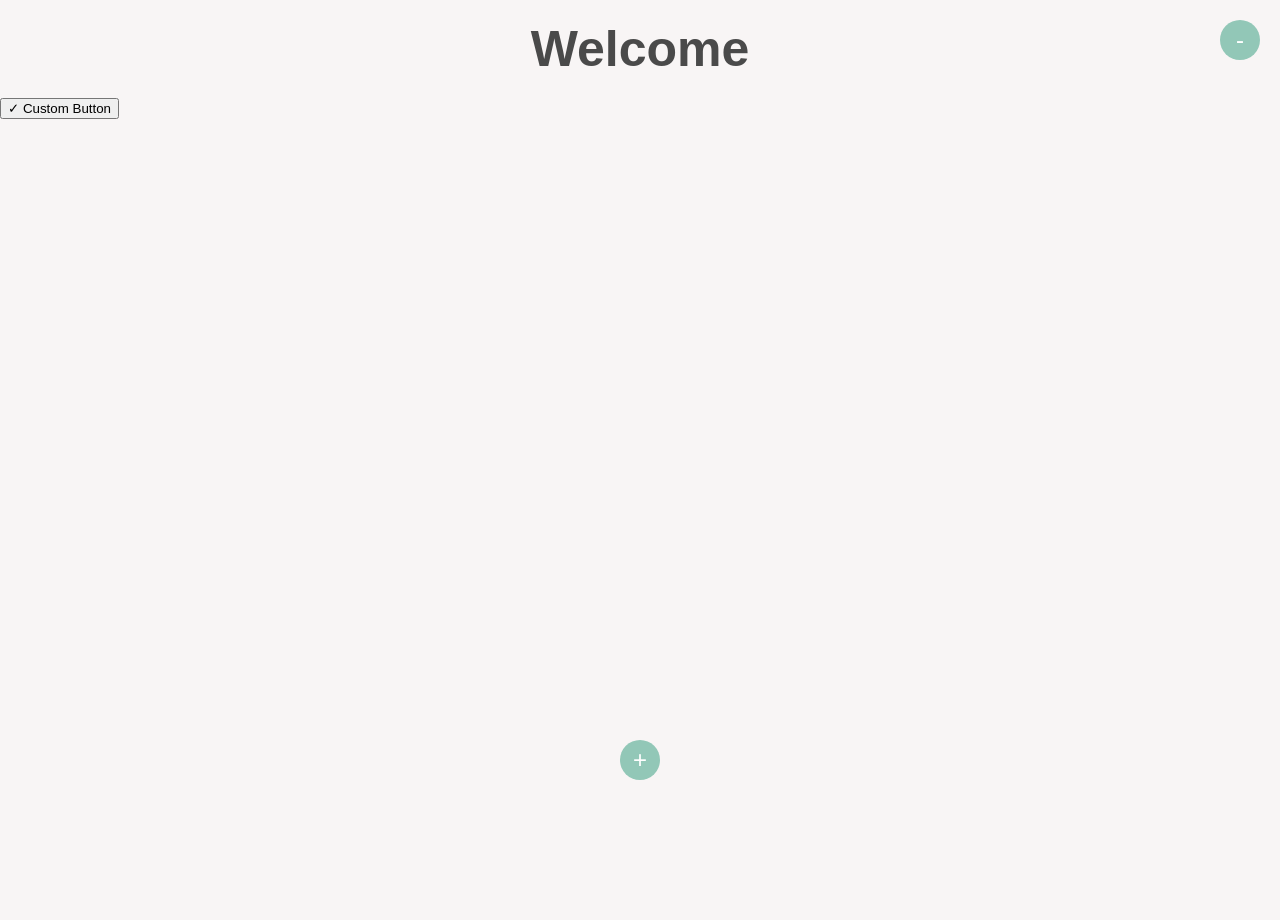
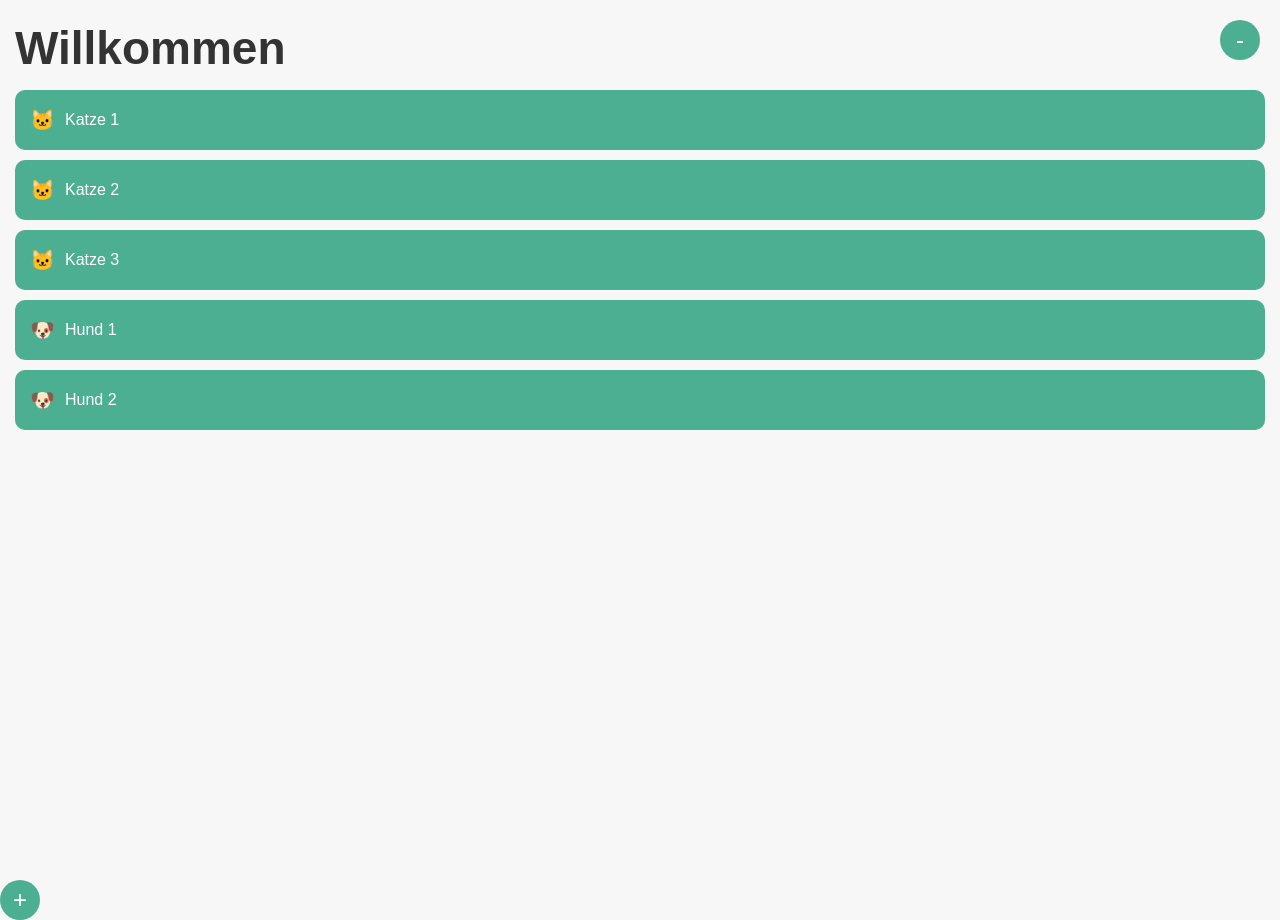
Before and after one commit to jakemoes/Pet-Tracker, a plain HTML site: page PWA/welcome.html in a window 1280 px wide. Before the commit the page ends 800 px from the top, so only its background shows below. Drawn offline with Linux system fonts and the light colour scheme.

Commit message:
add welcome html and css

```diff
--- a/PWA/welcome.css
+++ b/PWA/welcome.css
@@ -1,48 +1,93 @@
 body {
+    font-family: Arial, sans-serif;
+    background-color: #f7f7f7;
     margin: 0;
-    font-family: Arial, sans-serif;
-    background-color: #f8f5f5;
+    padding: 0;
     display: flex;
     justify-content: center;
     align-items: center;
+    flex-direction: column;
     height: 100vh;
 }
 
 .container {
+    text-align: center;
     width: 100%;
-    height: 100%;
-    position: relative;
-    background-color: #f8f5f5;
 }
 
 h1 {
-    text-align: center;
-    margin: 20px;
-    color: #4a4a4a;
-    font-size: 50px;
+    padding-left: 15px;
+    font-size: 46px;
+    text-align: left;
+    margin-bottom: 65px;
+    color: #333;
+    position: relative; /* Setzt das Element relativ zum normalen Layout */
+    top: 50px; /* Verschiebt das Element nach unten */
 }
 
-.button {
+.button-list {
+    display: flex; /* Flexbox aktivieren */
+    flex-direction: column; /* Buttons vertikal anordnen */
+    gap: 10px; /* Abstand zwischen den Buttons */
+    margin: 0 15px; /* Abstand zu allen Seiten */
+    width: calc(100% - 30px); /* Volle Breite minus 30px (15px links und rechts) */
+    height: calc(100vh - 30px); /* Höhe der Seite minus 30px für den Abstand oben und unten */
+}
+
+.item {
+    flex: 1; /* Alle Buttons gleich groß machen */
+    max-height: 60px; /* Optional: Maximale Höhe für Buttons festlegen */
+    display: flex;
+    align-items: center; /* Zentriert den Inhalt vertikal */
+    justify-content: start; /* Zentriert den Text horizontal */
+    background-color: #4caf91;
+    color: white;
+    border: none;
+    border-radius: 10px;
+    padding: 10px 15px;
+    font-size: 16px;
+    cursor: pointer;
+    text-align: left;
+    gap: 10px;
+}
+
+.icon {
+    font-size: 20px;
+}
+
+.add-button {
+    position: absolute;
+    margin-top: 20px;
+    background-color: #4caf91;
+    color: white;
+    border: none;
+    border-radius: 50%;
     width: 40px;
     height: 40px;
+    font-size: 24px;
+    cursor: pointer;
+    display: flex; /* Flexbox aktivieren */
+    justify-content: center; /* Horizontale Zentrierung */
+    align-items: center;
+}
+
+.button_top-right{
+    position: absolute;
+    top: 20px;
+    right: 20px;
+    background-color: #4caf91;
+    color: white;
+    border: none;
     border-radius: 50%;
-    background-color: #92c7b7;
-    color: white;
+    width: 40px;
+    height: 40px;
     font-size: 24px;
+    cursor: pointer;
     display: flex;
     justify-content: center;
     align-items: center;
-    cursor: pointer;
-    position: absolute;
 }
 
-.button.top-right {
-    top: 20px;
-    right: 20px;
+button:hover {
+    background-color: #3b866e;
 }
-
-.button.bottom-center {
-    bottom: 20px;
-    left: 50%;
-    transform: translateX(-50%);
-}
--- a/PWA/welcome.html
+++ b/PWA/welcome.html
@@ -1,25 +1,38 @@
 <!DOCTYPE html>
-<html lang="en">
+<html lang="de">
 <head>
     <meta charset="UTF-8">
     <meta name="viewport" content="width=device-width, initial-scale=1.0">
-    <title>Welcome Screen</title>
     <link rel="stylesheet" href="welcome.css">
     <script>
         function showMessage() {
             alert("Deleted all Animals!");  // Shows a simple alert message
         }
     </script>
+    <title>Willkommen</title>
 </head>
 <body>
     <div class="container">
-        <h1>Welcome</h1>
-        <div class="button top-right" onclick="showMessage()">-</div>
-        <div href="add.html" class="button bottom-center">+</div>
-        <button class="custom-button">
-            <span class="icon">&#10003;</span> <!-- Checkmark icon -->
-            Custom Button
-        </button>
+        <h1>Willkommen</h1>
+        <div class="button_top-right" onclick="showMessage()">-</div>
+        <div class="button-list">
+            <button class="item">
+                <span class="icon">🐱</span> Katze 1
+            </button>
+            <button class="item">
+                <span class="icon">🐱</span> Katze 2
+            </button>
+            <button class="item">
+                <span class="icon">🐱</span> Katze 3
+            </button>
+            <button class="item">
+                <span class="icon">🐶</span> Hund 1
+            </button>
+            <button class="item">
+                <span class="icon">🐶</span> Hund 2
+            </button>
+        </div>
+        <button class="add-button">+</button>
     </div>
 </body>
 </html>
```
